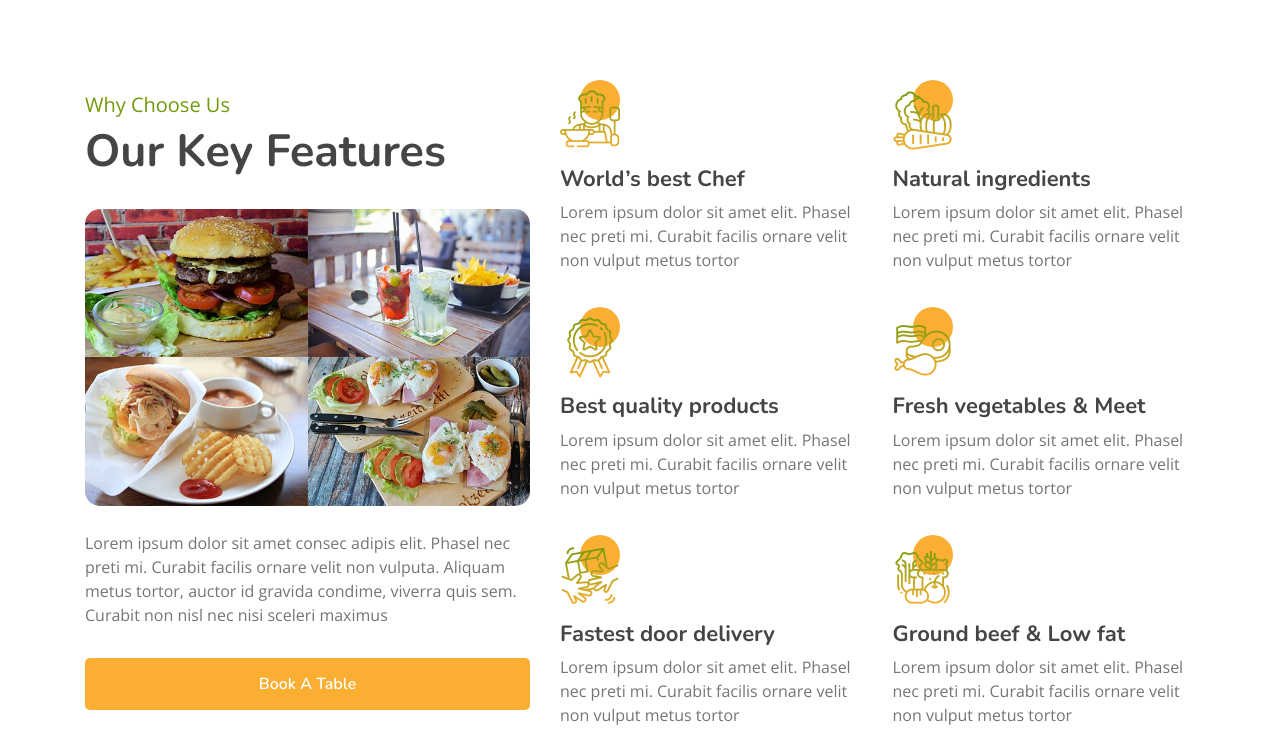
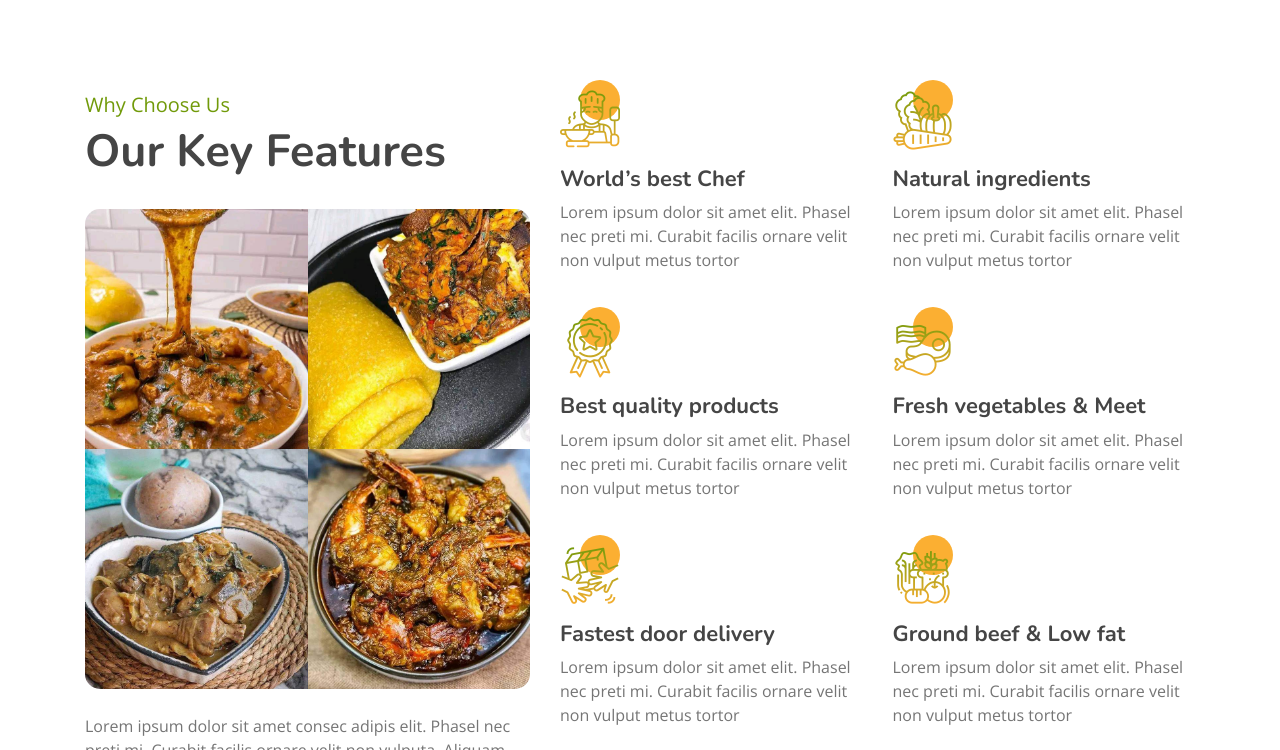
Before and after one commit to tombrowngithub/veelagekitchen, a plain HTML site: page index.html in a window 1280 px wide. Shown: the part 2050-2800 px from the top of the page. Drawn offline with nearby package versions, Linux system fonts and the light colour scheme.

```diff
--- a/css/style.css
+++ b/css/style.css
@@ -815,7 +815,9 @@ a:focus {
 
 .feature .feature-img img {
     width: 100%;
+    height: 240px;
     transition: .3s;
+    object-fit: cover;
 }
 
 .feature .feature-img img:hover {
--- a/index.html
+++ b/index.html
@@ -56,7 +56,7 @@
                 <div class="owl-carousel">
                     <div class="carousel-item">
                         <div class="carousel-img">
-                            <img src="img/carousel-1.jpg" alt="Image">
+                            <img src="images/food4.jpg" alt="Image">
                         </div>
                         <div class="carousel-text">
                             <h1>Best <span>Quality</span> Ingredients</h1>
@@ -71,7 +71,7 @@
                     </div>
                     <div class="carousel-item">
                         <div class="carousel-img">
-                            <img src="img/carousel-2.jpg" alt="Image">
+                            <img src="images/food1.jpg" alt="Image">
                         </div>
                         <div class="carousel-text">
                             <h1>World’s <span>Best</span> Chef</h1>
@@ -86,7 +86,7 @@
                     </div>
                     <div class="carousel-item">
                         <div class="carousel-img">
-                            <img src="img/carousel-3.jpg" alt="Image">
+                            <img src="images/food2.jpg" alt="Image">
                         </div>
                         <div class="carousel-text">
                             <h1>Fastest Order <span>Delivery</span></h1>
@@ -267,16 +267,16 @@
                             <div class="feature-img">
                                 <div class="row">
                                     <div class="col-6">
-                                        <img src="img/feature-1.jpg" alt="Image">
+                                        <img src="images/food1.jpg" alt="Image">
                                     </div>
                                     <div class="col-6">
-                                        <img src="img/feature-2.jpg" alt="Image">
+                                        <img src="images/food2.jpg" alt="Image">
                                     </div>
                                     <div class="col-6">
-                                        <img src="img/feature-3.jpg" alt="Image">
+                                        <img src="images/food5.jpg" alt="Image">
                                     </div>
                                     <div class="col-6">
-                                        <img src="img/feature-4.jpg" alt="Image">
+                                        <img src="images/food4.jpg" alt="Image">
                                     </div>
                                 </div>
                             </div>
```
Also changed, not shown: images/food1.jpg (added), images/food2.jpg (added), images/food3.jpg (added), images/food4.jpg (added), images/food5.jpg (added), images/logo.png (added), 2 other files.
